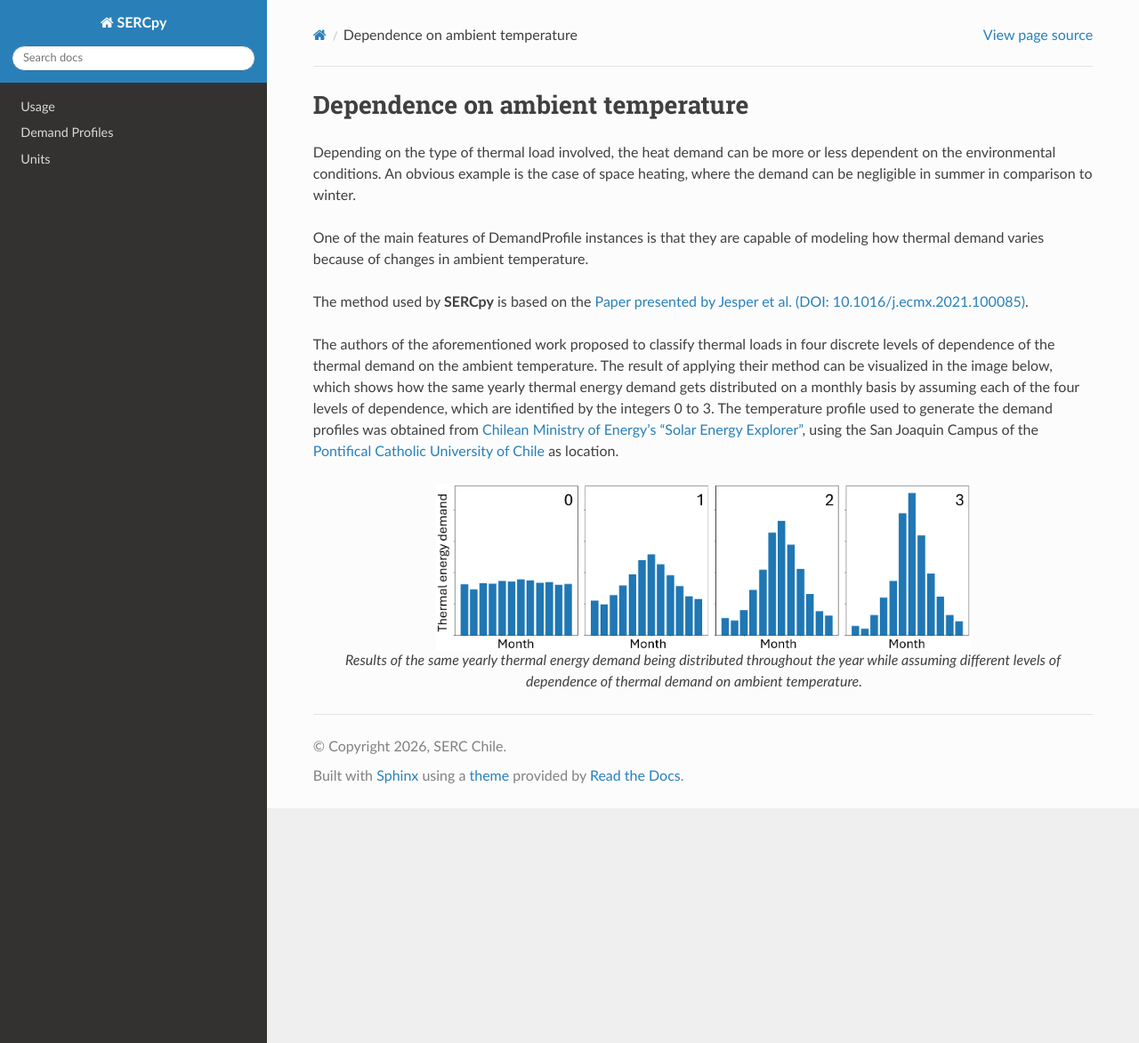
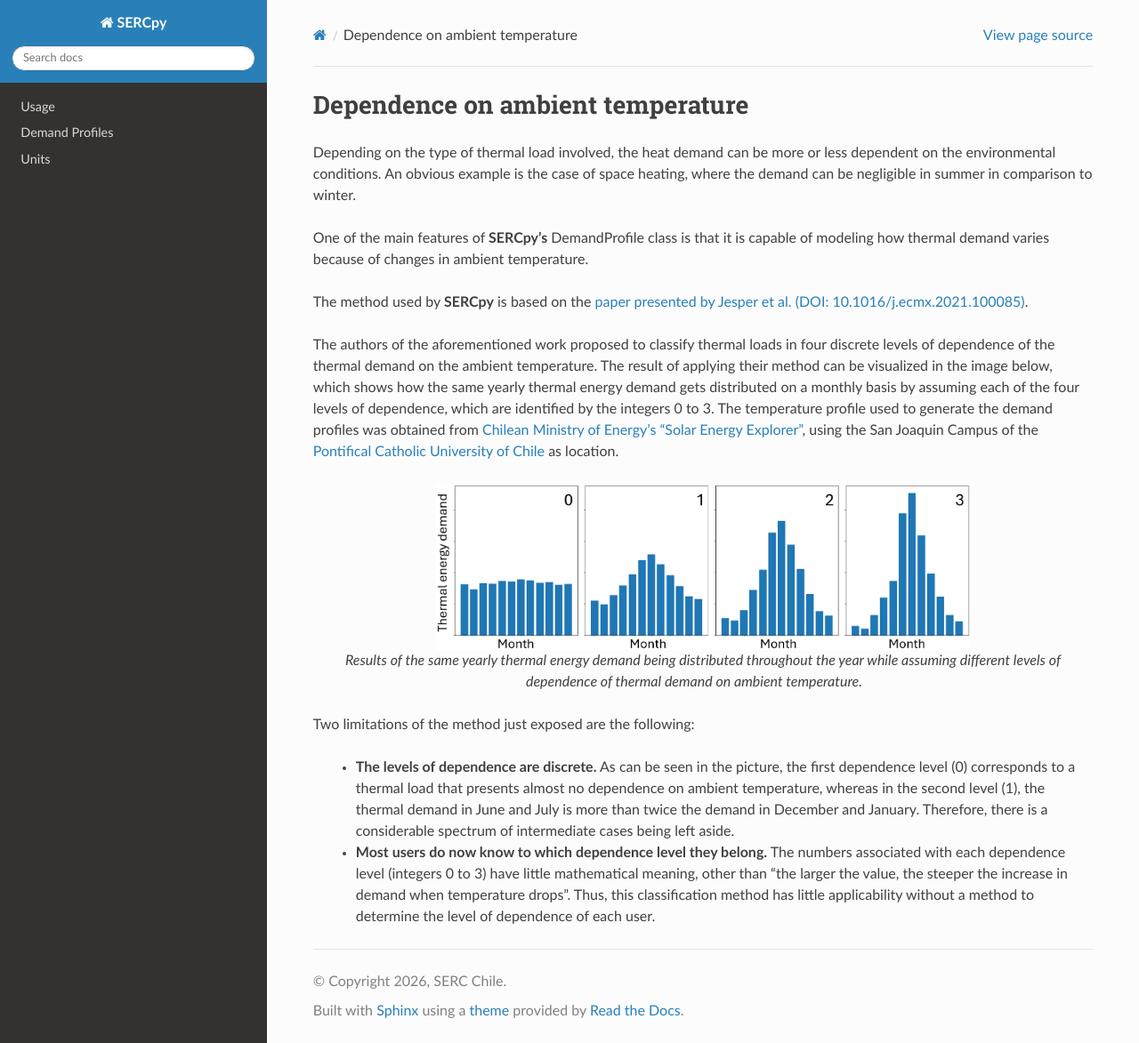
Before and after one commit to serc-chile/SERCpy, a Sphinx documentation site: the page built from docs/source/Tamb_dependence.rst, in a window 1280 px wide and 1173 px high. Shown: the whole window at 89% size. Built offline with Sphinx 7.4.7 and the Read the Docs theme 3.1.0, drawn with Linux system fonts in a browser that asks for light colours; pages that are not in the unit, such as notebooks, are missing from menus.

Commit message:
Update Tamb_dependence.rst

```diff
--- a/docs/source/Tamb_dependence.rst
+++ b/docs/source/Tamb_dependence.rst
@@ -4,9 +4,9 @@ Dependence on ambient temperature
 Depending on the type of thermal load involved, the heat demand can be more or less dependent on the environmental conditions.
 An obvious example is the case of space heating, where the demand can be negligible in summer in comparison to winter.
 
-One of the main features of DemandProfile instances is that they are capable of modeling how thermal demand varies because of changes in ambient temperature.
+One of the main features of **SERCpy's** DemandProfile class is that it is capable of modeling how thermal demand varies because of changes in ambient temperature.
 
-The method used by **SERCpy** is based on the `Paper presented by Jesper et al. (DOI: 10.1016/j.ecmx.2021.100085) <https://www.sciencedirect.com/science/article/pii/S2590174521000106>`_.
+The method used by **SERCpy** is based on the `paper presented by Jesper et al. (DOI: 10.1016/j.ecmx.2021.100085) <https://www.sciencedirect.com/science/article/pii/S2590174521000106>`_.
 
 The authors of the aforementioned work proposed to classify thermal loads in four discrete levels of dependence of the thermal demand on the ambient temperature. The result of applying their method can be visualized in the image below, which shows how the same yearly thermal energy demand gets distributed on a monthly basis by assuming each of the four levels of dependence, which are identified by the integers 0 to 3. The temperature profile used to generate the demand profiles was obtained from `Chilean Ministry of Energy's "Solar Energy Explorer" <https://solar.minenergia.cl/inicio>`_, using the San Joaquin Campus of the `Pontifical Catholic University of Chile <https://www.uc.cl/en>`_ as location.
 
@@ -16,3 +16,8 @@ The authors of the aforementioned work proposed to classify thermal loads in fou
    :align: center
 
    Results of the same yearly thermal energy demand being distributed throughout the year while assuming different levels of dependence of thermal demand on ambient temperature.
+
+Two limitations of the method just exposed are the following:
+
+   - **The levels of dependence are discrete.** As can be seen in the picture, the first dependence level (0) corresponds to a thermal load that presents almost no dependence on ambient temperature, whereas in the second level (1), the thermal demand in June and July is more than twice the demand in December and January. Therefore, there is a considerable spectrum of intermediate cases being left aside.
+   - **Most users do now know to which dependence level they belong.** The numbers associated with each dependence level (integers 0 to 3) have little mathematical meaning, other than "the larger the value, the steeper the increase in demand when temperature drops". Thus, this classification method has little applicability without a method to determine the level of dependence of each user.
```
